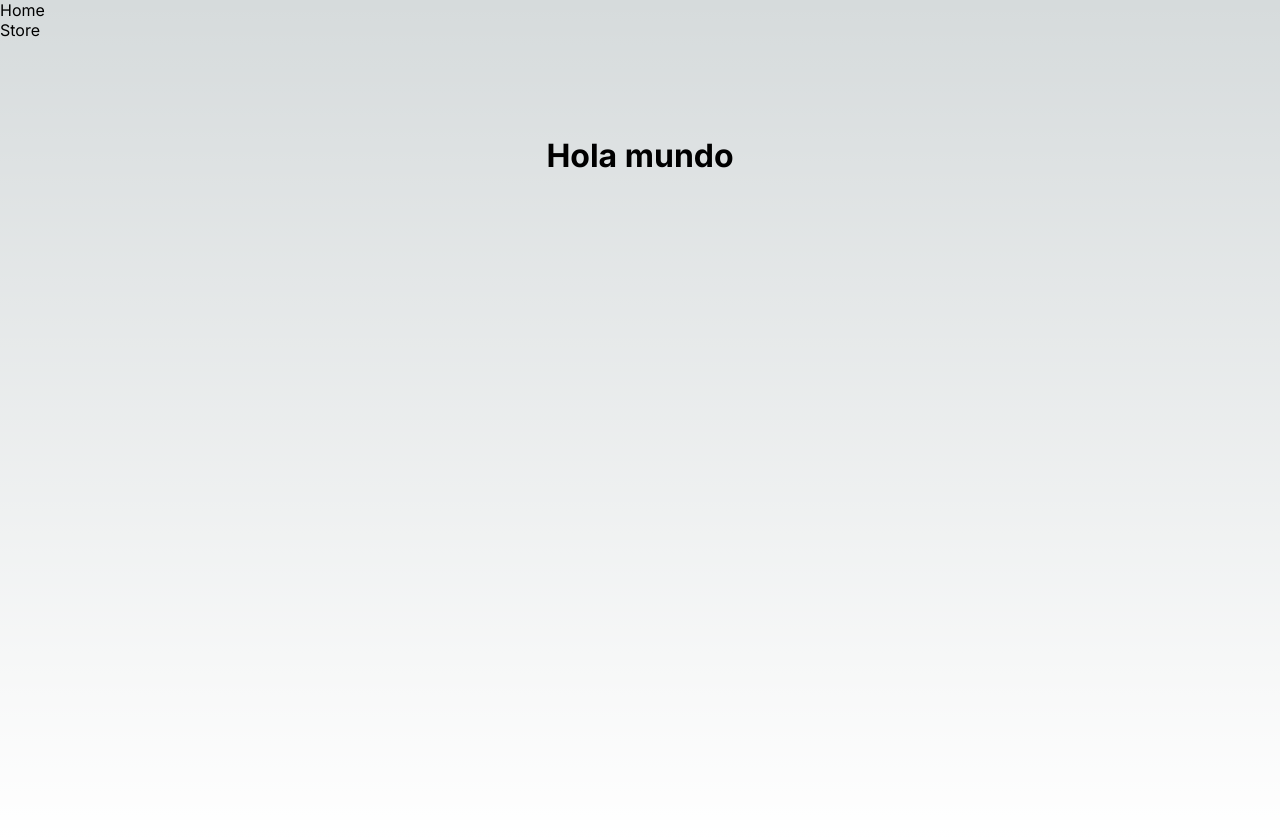
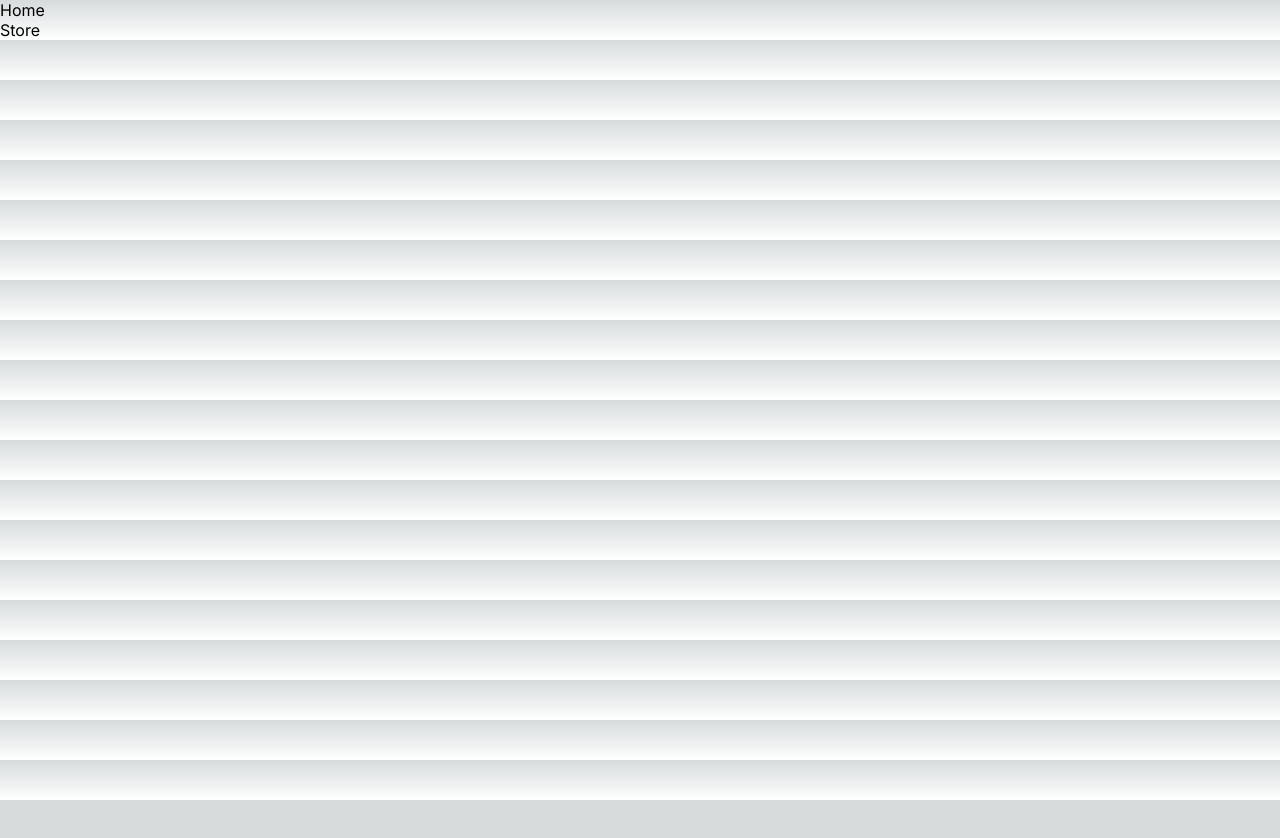
Before and after one commit to JuanMerino15/Future_world, a Next.js app: page / in a window 1280 px wide. After the commit the page ends 800 px from the top, so only its background shows below. Built offline with nearby package versions, Linux system fonts and the light colour scheme.

Commit message:
1_8 use client

```diff
--- a/src/app/layout.tsx
+++ b/src/app/layout.tsx
@@ -1,37 +1,26 @@
+"use client"
 import type { Metadata } from "next";
 import { Inter } from "next/font/google";
-import Link from 'next/link';
+import { Header } from "app/components/Header/Header";
+
 import "./globals.css";
 
 const inter = Inter({ subsets: ["latin"] });
 
-export const metadata: Metadata = {
-  title: "Future world",
-  description: "Generated by create next app",
-};
+
 
 export default function RootLayout({
   children,
 }: Readonly<{
   children: React.ReactNode;
 }>) {
+  console.log("Hola mundo layout")
   return (
     <html lang="en">
+      <Header/>
       <body className={inter.className}>
-        <header>
-          <nav>
-            <ul>
-              <Link href="/">
-              <li>
-                Home
-              </li>
-              </Link>
-              <Link href="/store">
-              <li>Store</li>
-              </Link>
-            </ul>
-          </nav>
-          </header>{children}</body>
+      </body>
+
     </html>
   );
 }
--- a/src/app/page.tsx
+++ b/src/app/page.tsx
@@ -1,7 +1,8 @@
-import Image from "next/image";
+
 import styles from "./page.module.css";
 
 export default function Home() {
+
   return (
     <main className={styles.main}>
      <h1>Hola mundo</h1>
--- /dev/null
+++ b/src/components/Header/Header.tsx
@@ -0,0 +1,22 @@
+import Link from 'next/link';
+
+export const Header = () =>{
+    console.log('Hola mundo header')
+return(
+
+<header>
+<nav>
+  <ul>
+    <Link href="/">
+    <li>
+      Home
+    </li>
+    </Link>
+    <Link href="/store">
+    <li>Store</li>
+    </Link>
+  </ul>
+</nav>
+</header>
+)
+}
--- /dev/null
+++ b/src/components/Header/index.ts
@@ -0,0 +1 @@
+export {} from './Header'
```
